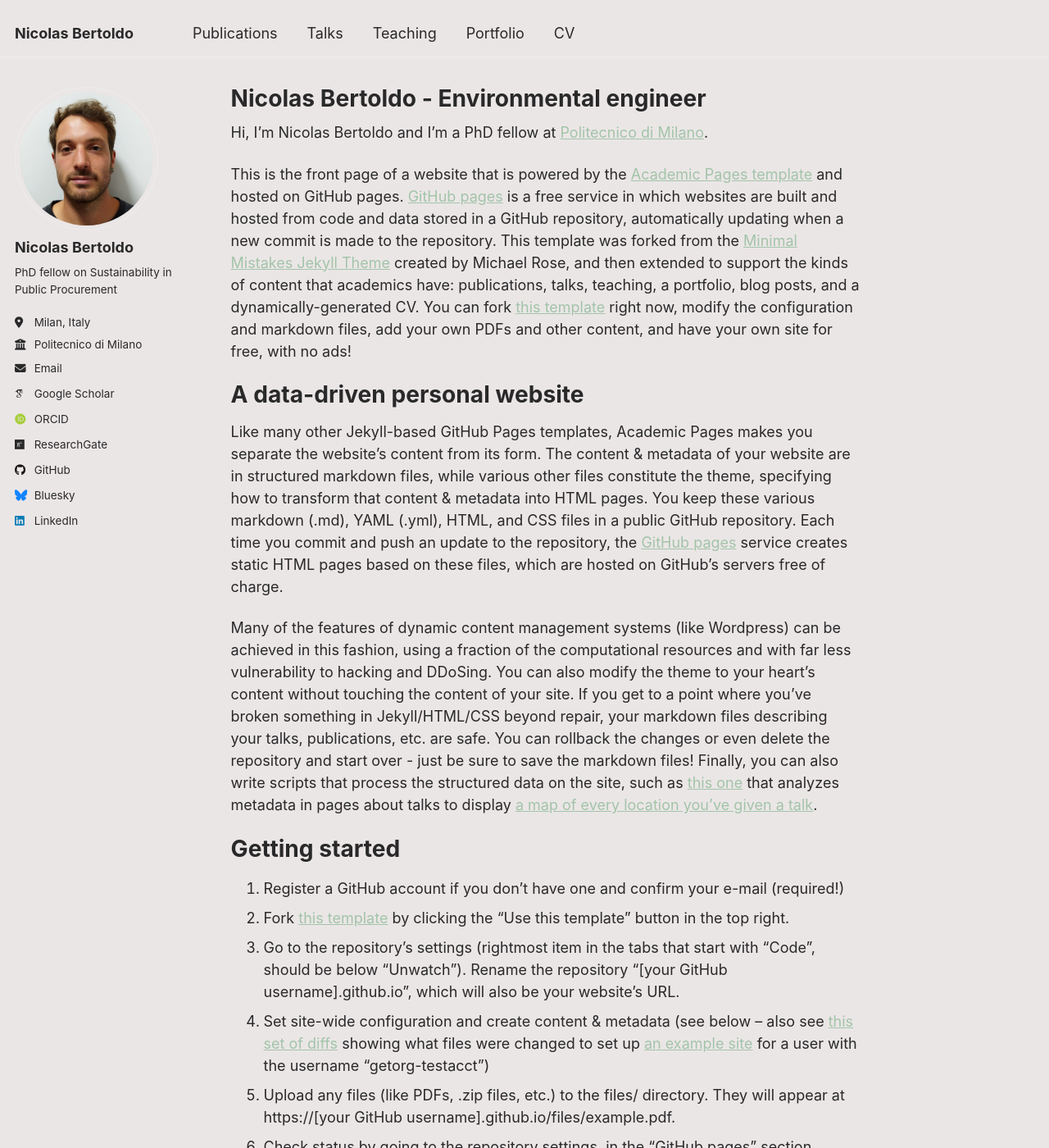
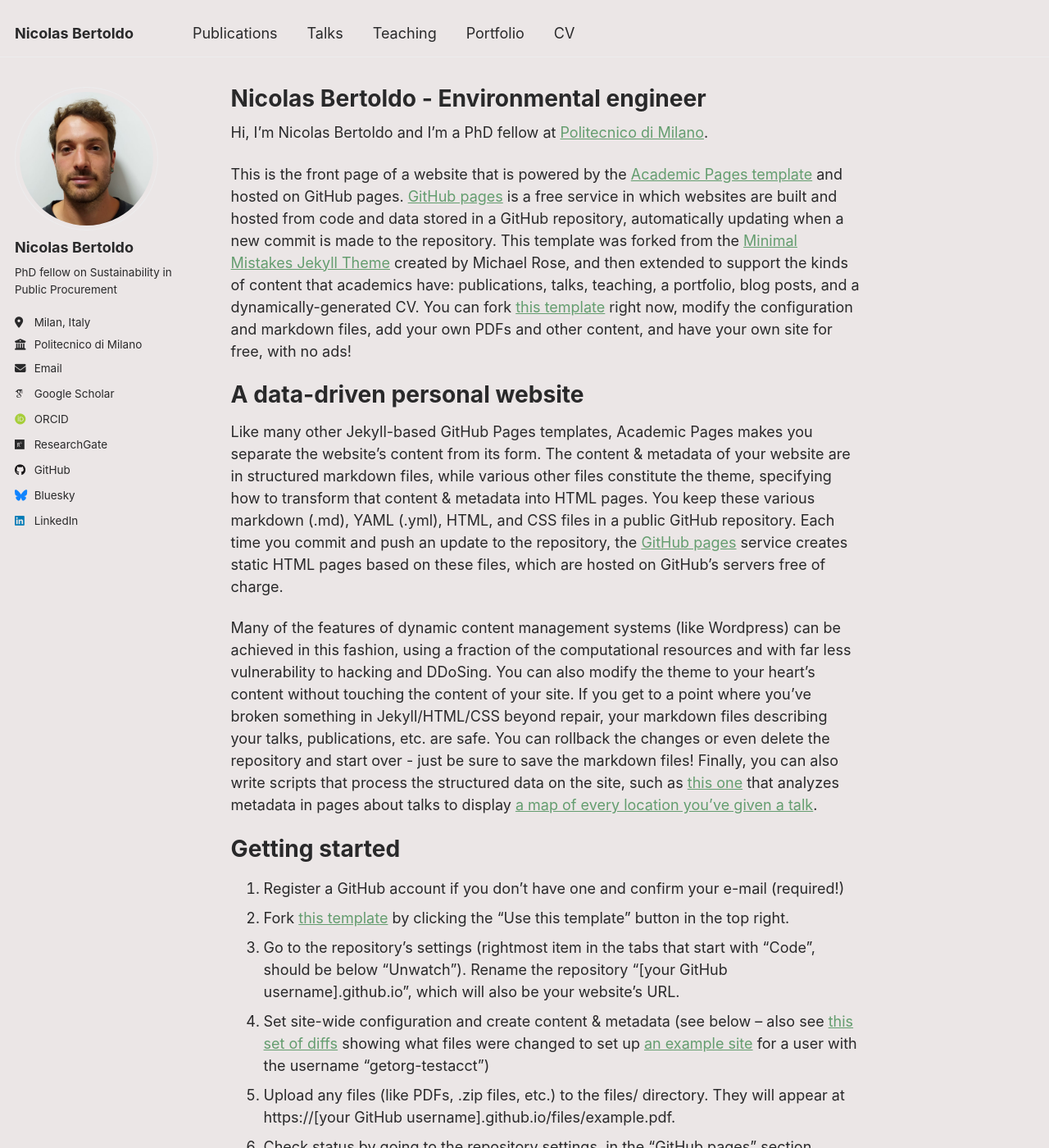
Before and after one commit to Nick-Bertoldo/Nick-Bertoldo.github.io, a Jekyll site: the page built from _pages/about.md, in a window 1280 px wide and 1400 px high. Shown: the whole window at 82% size. Built offline with Jekyll 4.4.1, drawn with Linux system fonts in a browser that asks for light colours; some web fonts are replaced.

Commit message:
Refactor dark and green theme colors for improved consistency and readability

```diff
--- a/_sass/theme/_dark.scss
+++ b/_sass/theme/_dark.scss
@@ -3,25 +3,21 @@
    ========================================================================== */
 
 /* Color codes used for the theme */
-$gray                       : #7a8288;
+$bg                         : #444546;
+$gray                       : #EBE6E6;
 $dark-gray                  : mix(#000, $gray, 40%);
 $darker-gray                : mix(#000, $gray, 60%);
 $light-gray                 : mix(#fff, $gray, 50%);
+$lighter-gray               : mix(#fff, $gray, 90%);
 
-$background                 : #474747;
-$background-light           : mix(#fff, $background, 80%);
-$background-lighter         : mix(#fff, $background, 90%);
-$text                       : #ffffff;
-$link                       : #0ea1c5;
-$link-dark                  : mix(#000, $link, 25%);
-$link-light                 : mix(#fff, $link, 25%);
+$green                      : #A2C4A9;
 
 /* Color codes used for the site */
-$danger-color               : #ee5f5b;
-$info-color                 : #2f7f93;
-$notice-color               : #7a8288;
+$danger-color               : #BA6262;
+$info-color                 : #649D6F;
+$notice-color               : #5E86C1;
 $success-color              : #62c462;
-$warning-color              : #f89406;
+$warning-color              : #DBB001;
 
 /* Other basic settings for the template */
 $border-radius              : 4px;
@@ -33,20 +29,20 @@
 $sidebar-link-max-width     : 250px;
 $sidebar-screen-min-width   : 1024px;
 
-/* Dark theme for the site */
+/* Default light theme for the site */
 :root {
-    --global-base-color                 : #{$background};
-    --global-bg-color                   : #{$background};
-    --global-border-color               : #{$background-light};
-    --global-code-background-color      : #fafafa;
+    --global-base-color                 : #{$gray};
+    --global-bg-color                   : #{$bg};
+    --global-border-color               : #{$lighter-gray};
+    --global-code-background-color      : mix(#000, #{bg},15%);
     --global-code-text-color            : #{$darker-gray};
-    --global-fig-caption-color          : #{$dark-gray};
-    --global-link-color                 : #{$link};
-    --global-link-color-hover           : #{$link-dark};
-    --global-link-color-visited         : #{$link-light};
-    --global-masthead-link-color        : #{$text};
-    --global-masthead-link-color-hover  : #{$background-light};
-    --global-text-color                 : #{$text};
+    --global-fig-caption-color          : mix(#fff,  #{$dark-gray}, 25%);
+    --global-link-color                 : #{$green};
+    --global-link-color-hover           : mix(#000, #{$green}, 25%);
+    --global-link-color-visited         : mix(#fff, #{$green}, 25%);
+    --global-masthead-link-color        : #{$dark-gray};
+    --global-masthead-link-color-hover  : mix(#000, #{$gray}, 25%);
+    --global-text-color                 : #{$dark-gray};
     --global-text-color-light           : #{$light-gray};
-    --global-thead-color                : #{$background-lighter};
+    --global-thead-color                : #{$lighter-gray};
 }
--- a/_sass/theme/_green.scss
+++ b/_sass/theme/_green.scss
@@ -10,7 +10,7 @@
 $light-gray                 : mix(#fff, $gray, 50%);
 $lighter-gray               : mix(#fff, $gray, 90%);
 
-$green                      : #A2C4A9;
+$green                      : #649D6F;
 
 /* Color codes used for the site */
 $danger-color               : #BA6262;
```
